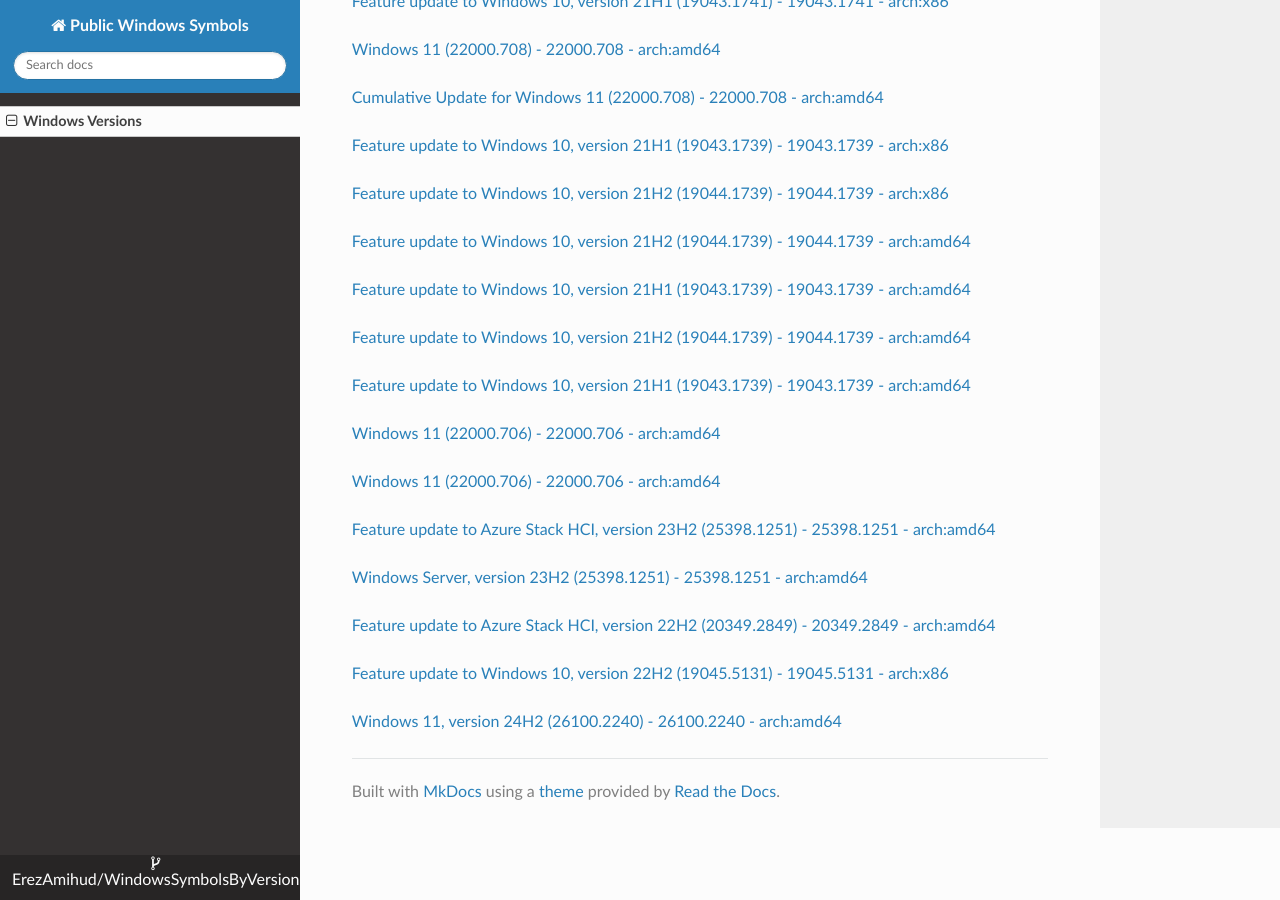
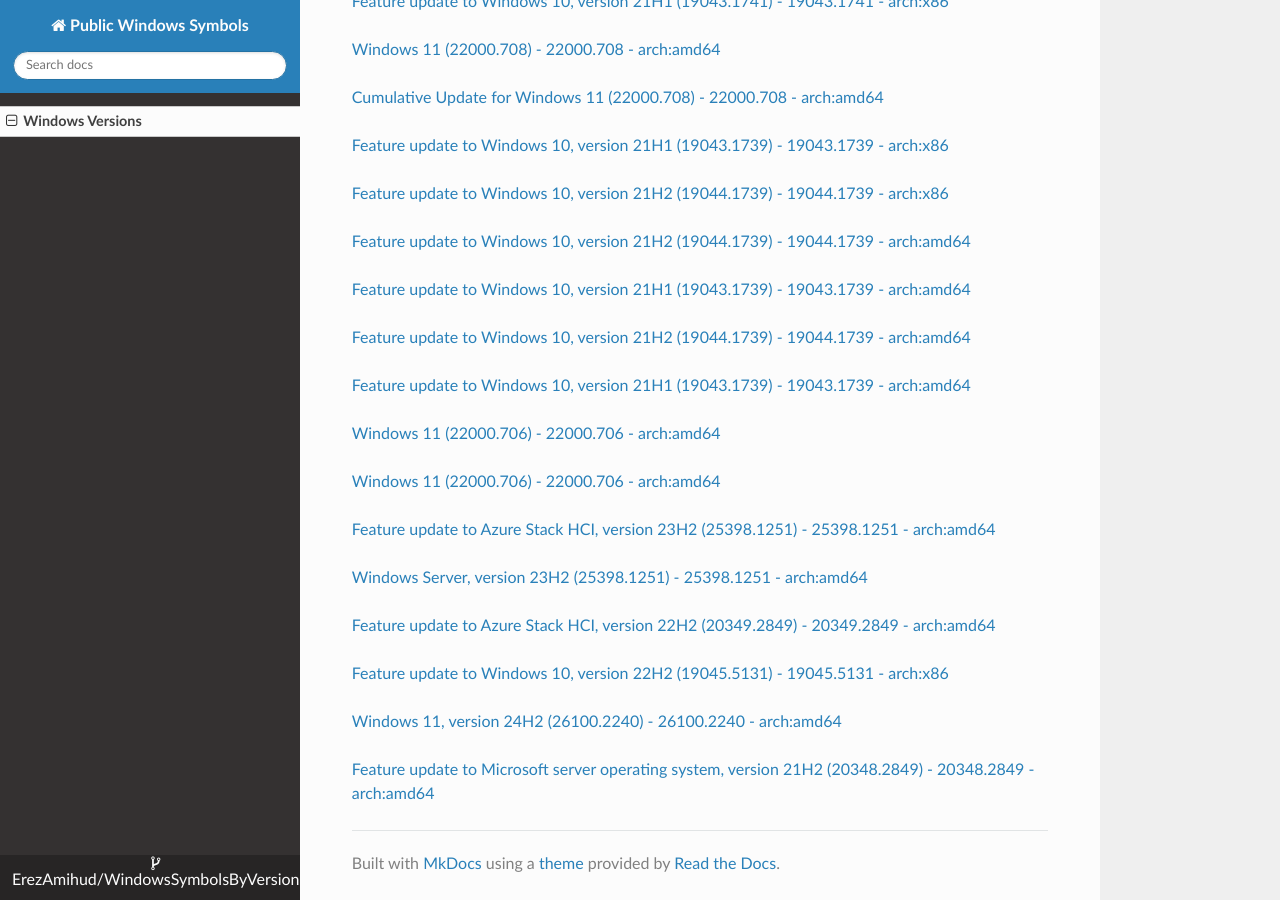
Before and after one commit to ErezAmihud/WindowsSymbolsByVersion, an MkDocs documentation site: the page built from docs/index.md, in a window 1280 px wide and 900 px high, scrolled down 62189 px. Built offline with MkDocs 1.6.1, drawn with Linux system fonts in a browser that asks for light colours; nearby versions of some CDN libraries.

Commit message:
Automated commit, add manifest for 1d7d801c-792e-4c1a-a16a-8b50149741c1

```diff
--- a/docs/index.md
+++ b/docs/index.md
@@ -3697,3 +3697,6 @@
 
 
 [Windows 11, version 24H2 (26100.2240) - 26100.2240 - arch:amd64](https://github.com/ErezAmihud/WindowsSymbolsByVersion/blob/main/manifests/7635931b-6834-440e-8d9b-84ea36d3bfee.manifest)
+
+
+[Feature update to Microsoft server operating system, version 21H2 (20348.2849) - 20348.2849 - arch:amd64](https://github.com/ErezAmihud/WindowsSymbolsByVersion/blob/main/manifests/1d7d801c-792e-4c1a-a16a-8b50149741c1.manifest)
```
Also changed, not shown: process_builds.json (+1 -1 lines), 1 other file.
